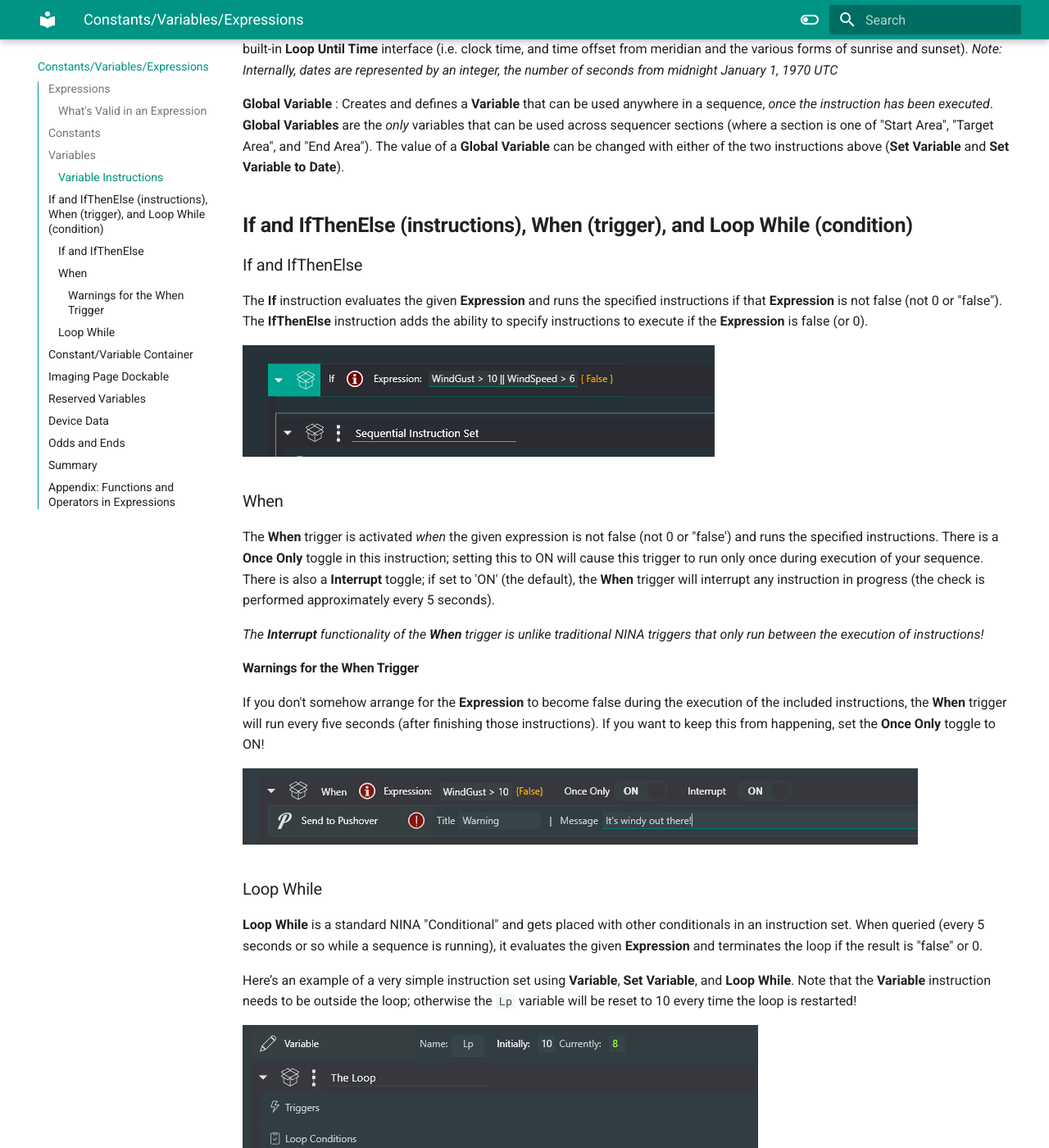
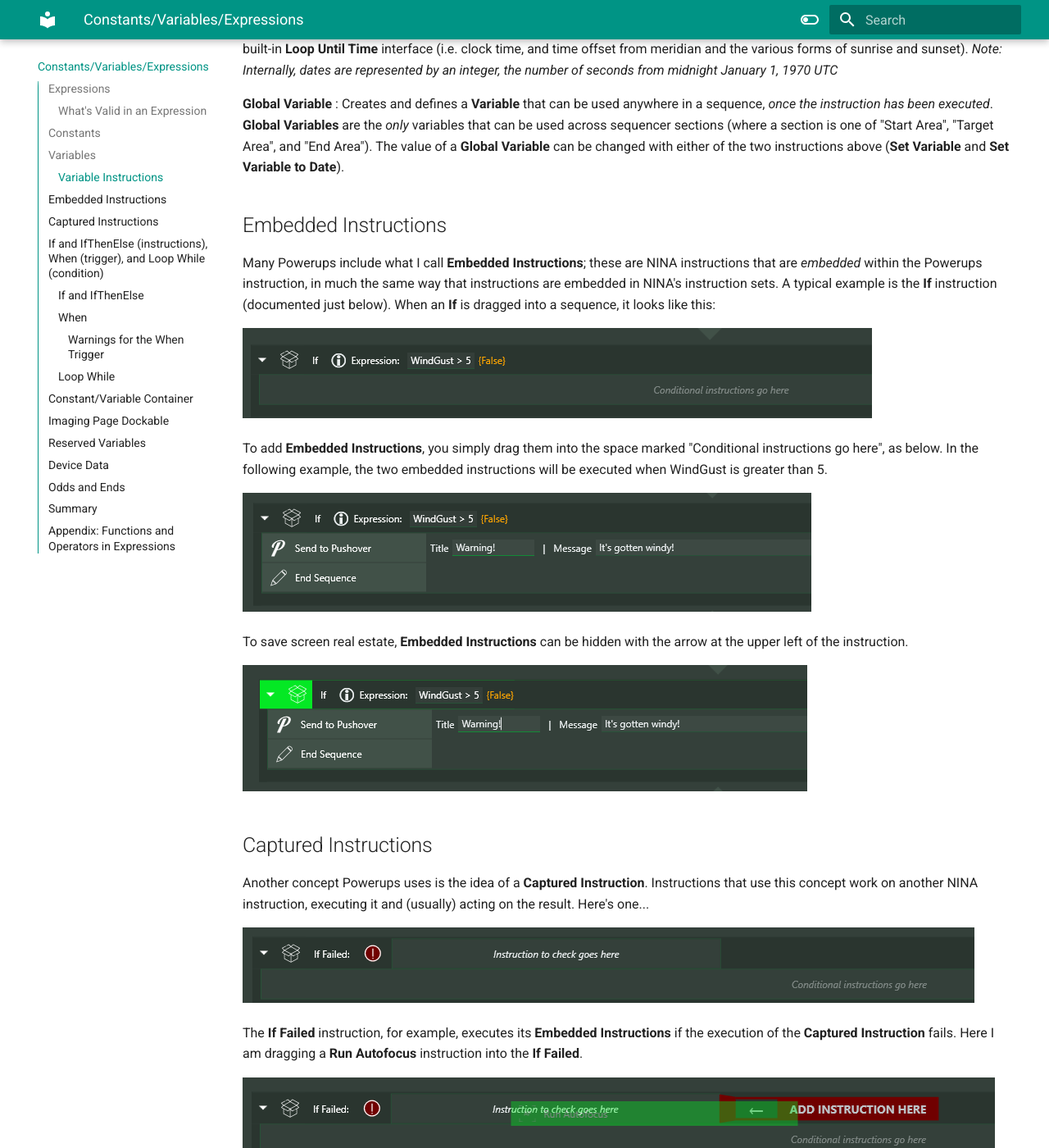
Before and after one commit to marcblank/marcblank.github.io, an MkDocs documentation site: the page built from docs/CVE.md, in a window 1280 px wide and 1400 px high, scrolled down 2611 px. Shown: the whole window at 82% size. Built offline with MkDocs 1.6.1 and Material for MkDocs 9.7.7, drawn with Linux system fonts in a browser that asks for light colours; some of the changed text lies outside the part shown.

Commit message:
Docs update

```diff
--- a/docs/CVE.md
+++ b/docs/CVE.md
@@ -45,6 +45,34 @@
 **Set Variable to Date** : Redefines the value of a previously created **Variable** to a date and time, using the same mechanism as the built-in **Loop Until Time** interface (i.e. clock time, and time offset from meridian and the various forms of sunrise and sunset).  *Note: Internally, dates are represented by an integer, the number of seconds from midnight January 1, 1970 UTC*
 
 **Global Variable** : Creates and defines a **Variable** that can be used anywhere in a sequence, *once the instruction has been executed*.  **Global Variables** are the *only* variables that can be used across sequencer sections (where a section is one of "Start Area", "Target Area", and "End Area").  The value of a **Global Variable** can be changed with either of the two instructions above (**Set Variable** and **Set Variable to Date**).
+
+## Embedded Instructions
+
+Many Powerups include what I call **Embedded Instructions**; these are NINA instructions that are *embedded* within the Powerups instruction, in much the same way that instructions are embedded in NINA's instruction sets.  A typical example is the **If** instruction (documented just below).  When an **If** is dragged into a sequence, it looks like this:
+
+![](EmbeddedEmpty.png)
+
+To add **Embedded Instructions**, you simply drag them into the space marked "Conditional instructions go here", as below.  In the following example, the two embedded instructions will be executed when WindGust is greater than 5.
+
+![](EmbeddedOpen.png)
+
+To save screen real estate, **Embedded Instructions** can be hidden with the arrow at the upper left of the instruction.
+
+![](EmbeddedArrow.png)
+
+## Captured Instructions
+
+Another concept Powerups uses is the idea of a **Captured Instruction**.  Instructions that use this concept work on another NINA instruction, executing it and (usually) acting on the result.  Here's one...
+
+![](CapturedEmpty.png)
+
+The **If Failed** instruction, for example, executes its **Embedded Instructions** if the execution of the **Captured Instruction** fails.   Here I am dragging a **Run Autofocus** instruction into the **If Failed**.
+
+![](CapturedDrag.png)
+
+And here's how it looks with the **Run Autofocus** captured, and with a **Send to Pushover** instruction added as an **Embedded Instruction**.   If the **Run Autofocus** fails, the message will be sent by Pushover.
+
+![](CapturedAF.png)
 
 ## **If and IfThenElse (instructions), When (trigger), and Loop While (condition)**
 
--- a/mkdocs.yml
+++ b/mkdocs.yml
@@ -44,3 +44,7 @@
   gitplugins:
     - search
     - awesome-pages
+
+plugins:
+  - search
+  - print-site
```
Also changed, not shown: docs/CapturedAF.png (added), docs/CapturedDrag.png (added), docs/CapturedEmpty.png (added), docs/EmbeddedArrow.png (added), docs/EmbeddedEmpty.png (added), docs/EmbeddedOpen.png (added).
